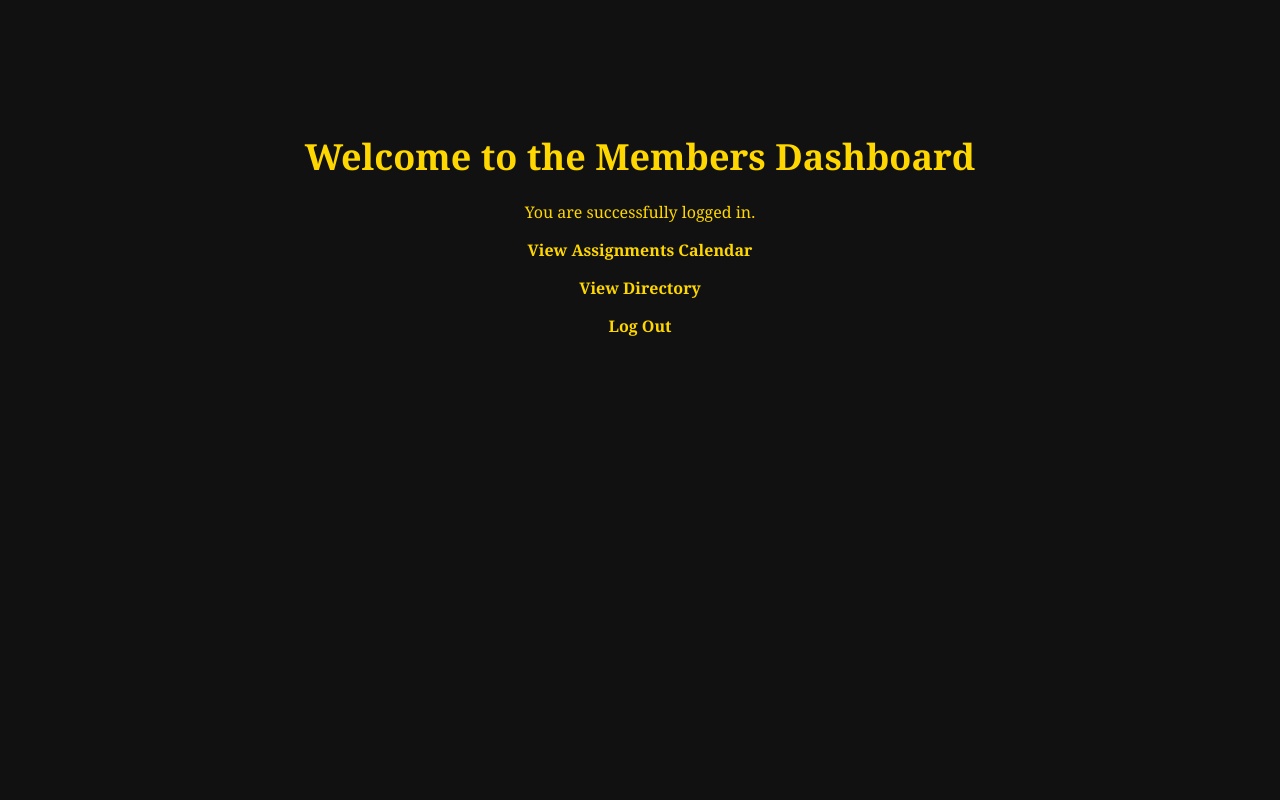
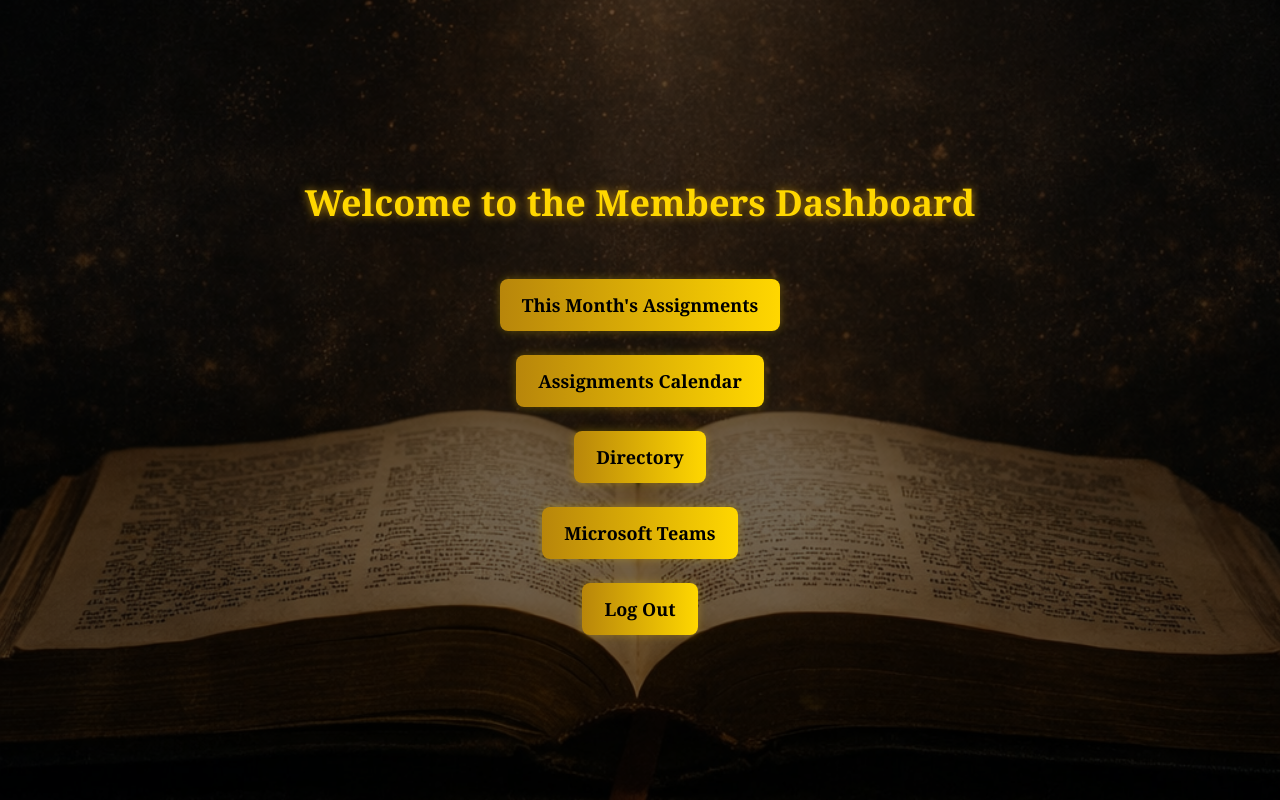
Before and after one commit to kingp84/speaktruth-pioneer-backend, a Django app: page /members/ in a window 1280 px wide. Run offline with Django 5.2, Linux system fonts and the light colour scheme; a user stored in the database is signed in.

Commit message:
Update dashboard buttons, add Teams link, fix calendar redirect

```diff
--- a/members/views.py
+++ b/members/views.py
@@ -1,6 +1,6 @@
-from django.shortcuts import render, redirect
-from django.contrib.auth import authenticate, login, logout
+from datetime import date
 from django.contrib.auth.decorators import login_required
+from django.shortcuts import render
 
 
 def login_view(request):
@@ -26,4 +26,8 @@ def logout_view(request):
 
 @login_required
 def member_home(request):
-    return render(request, "members/home.html")
+    today = date.today()
+    return render(request, "members/home.html", {
+        "year": today.year,
+        "month": today.month,
+    })
--- a/templates/members/home.html
+++ b/templates/members/home.html
@@ -2,34 +2,75 @@
 <html lang="en">
 <head>
     <meta charset="UTF-8">
-    <title>Member Dashboard</title>
+    <title>Members Dashboard</title>
     <style>
         body {
-            background-color: #111;
-            color: #ffd700;
+            margin: 0;
+            padding: 0;
+            height: 100vh;
+            background: url('/static/images/login_bg.jpg') no-repeat center center/cover;
             font-family: "Georgia", serif;
-            text-align: center;
-            padding-top: 100px;
+            color: #f5f5f5;
+            display: flex;
+            flex-direction: column;
+            align-items: center;
+            justify-content: center;
         }
+
+        body::before {
+            content: "";
+            position: fixed;
+            top: 0;
+            left: 0;
+            width: 100%;
+            height: 100%;
+            background: rgba(0, 0, 0, 0.55);
+            z-index: -1;
+        }
+
         h1 {
             font-size: 36px;
-            margin-bottom: 20px;
+            color: #ffd700;
+            margin-bottom: 40px;
+            text-shadow: 0 0 10px #b8860b;
         }
-        a {
-            color: #ffd700;
+
+        .btn {
+            display: inline-block;
+            margin: 12px;
+            padding: 14px 22px;
+            background: linear-gradient(90deg, #b8860b, #ffd700);
+            color: #000;
+            font-weight: bold;
+            border-radius: 8px;
             text-decoration: none;
-            font-weight: bold;
+            font-size: 18px;
+            box-shadow: 0 0 10px rgba(255, 215, 0, 0.3);
         }
-        a:hover {
-            color: #fff;
+
+        .btn:hover {
+            background: linear-gradient(90deg, #d4a017, #ffdf00);
         }
     </style>
 </head>
 <body>
+
     <h1>Welcome to the Members Dashboard</h1>
-    <p>You are successfully logged in.</p>
-    <p><a href="/assignments/calendar/">View Assignments Calendar</a></p>
-    <p><a href="/directory/">View Directory</a></p>
-    <p><a href="/logout/">Log Out</a></p>
+
+    <!-- This Month's Assignments -->
+    <a class="btn" href="/assignments/{{ year }}/{{ month }}/">This Month's Assignments</a>
+
+    <!-- Assignments Calendar -->
+    <a class="btn" href="/assignments/calendar/">Assignments Calendar</a>
+
+    <!-- Directory -->
+    <a class="btn" href="/directory/">Directory</a>
+
+    <!-- Microsoft Teams -->
+    <a class="btn" href="https://teams.live.com/l/community/FAACC3RUT_BmLT49A" target="_blank">Microsoft Teams</a>
+
+    <!-- Logout -->
+    <a class="btn" href="/logout/">Log Out</a>
+
 </body>
 </html>
```
Also changed, not shown: templates/assignments/monthly_assignments.html (line endings or trailing spaces).
